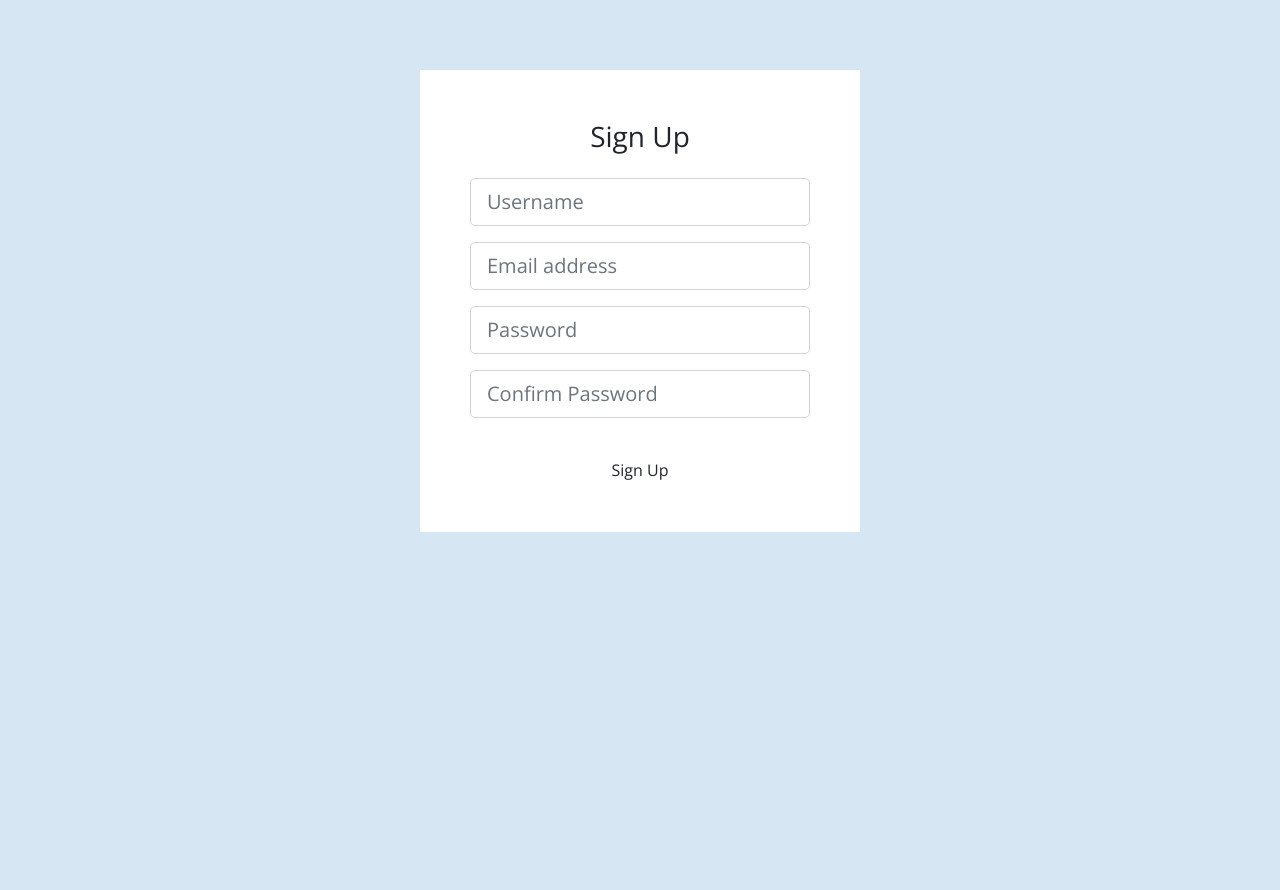
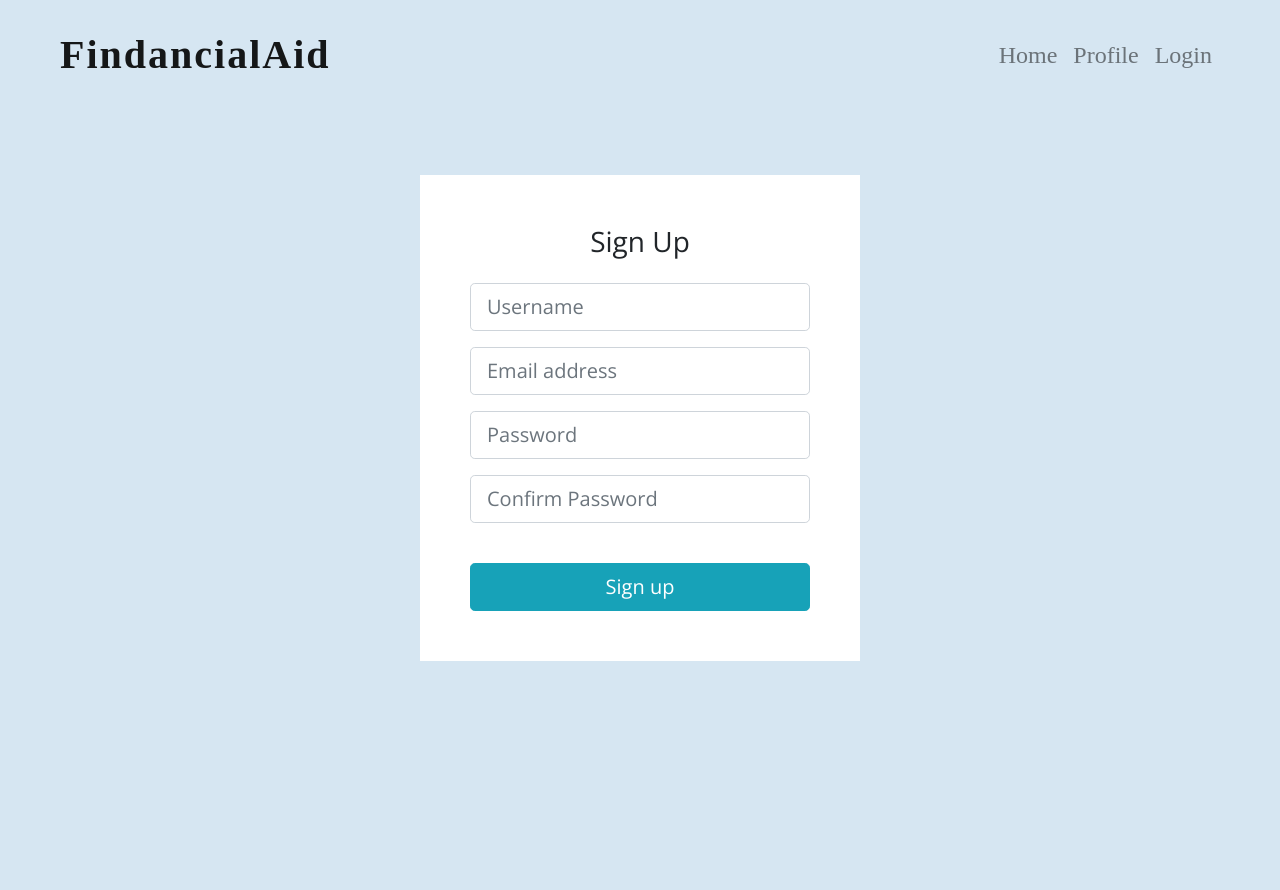
Before and after one commit to violettzx/findancial-aid, a Flask app: page /register in a window 1280 px wide. Before the commit the page ends 532 px from the top, so only its background shows below. Run offline with Flask 2, Linux system fonts and the light colour scheme; some libraries are stand-ins or nearby versions.

Commit message:
Update register.html

```diff
--- a/app/templates/register.html
+++ b/app/templates/register.html
@@ -1,6 +1,29 @@
 {% extends "base.html" %}
 {% block content %}
-    <body class="flex-body">
+    <nav class="navbar navbar-expand-lg navbar-light">
+
+        <a class="navbar-brand" href="{{ url_for('home') }}">FindancialAid</a>
+
+        <button class="navbar-toggler" type="button" data-toggle="collapse" data-target="#navbarTogglerDemo02">
+            <span class="navbar-toggler-icon"></span>
+        </button>
+
+        <div class="collapse navbar-collapse" id="navbarTogglerDemo02">
+
+          <ul class="navbar-nav ml-auto">
+            <li class="nav-item">
+              <a class="nav-link" href="{{ url_for('home') }}">Home</a>
+            </li>
+            <li class="nav-item">
+              <a class="nav-link" href="#">Profile</a>
+            </li>
+            <li class="nav-item">
+              <a class="nav-link" href="{{ url_for('login') }}">Login</a>
+            </li>
+          </ul>
+        </div>
+      </nav>
+    <div class="flex-div">
         <div class="login-box">
             <div>
                 <form method="POST" action="">
@@ -55,10 +78,10 @@
                         {% endif %}
                     </div>
                     <div class="mt-4 pt-3">
-                        {{ form.submit(class="btn btn-lg btn-block btn-info") }}
+                        <button type="submit" class="btn btn-lg btn-block btn-info">Sign up</button>
                     </div>
                 </form>
             </div>
         </div>
-    </body>
+    </div>
 {% endblock %}
```
